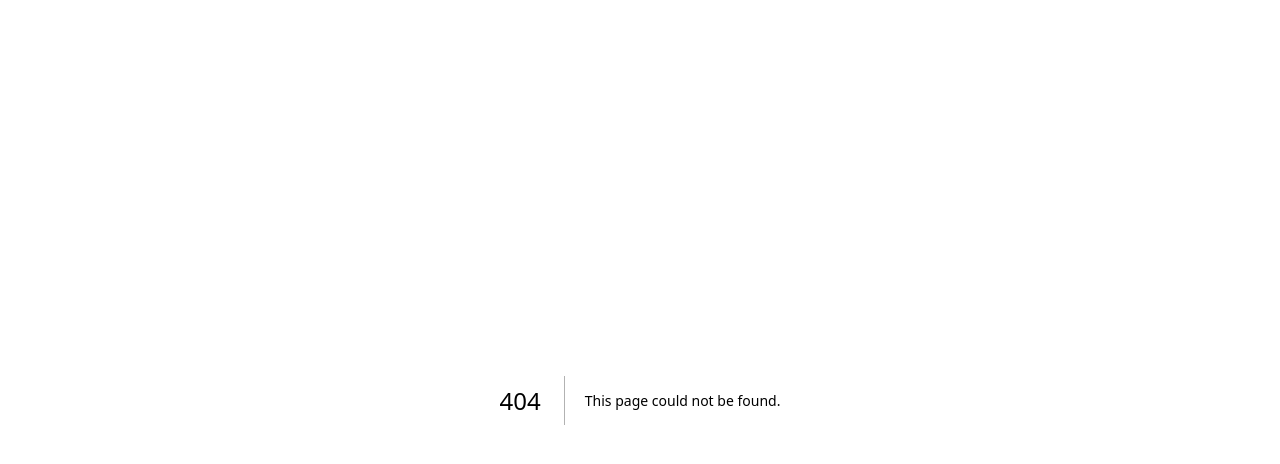
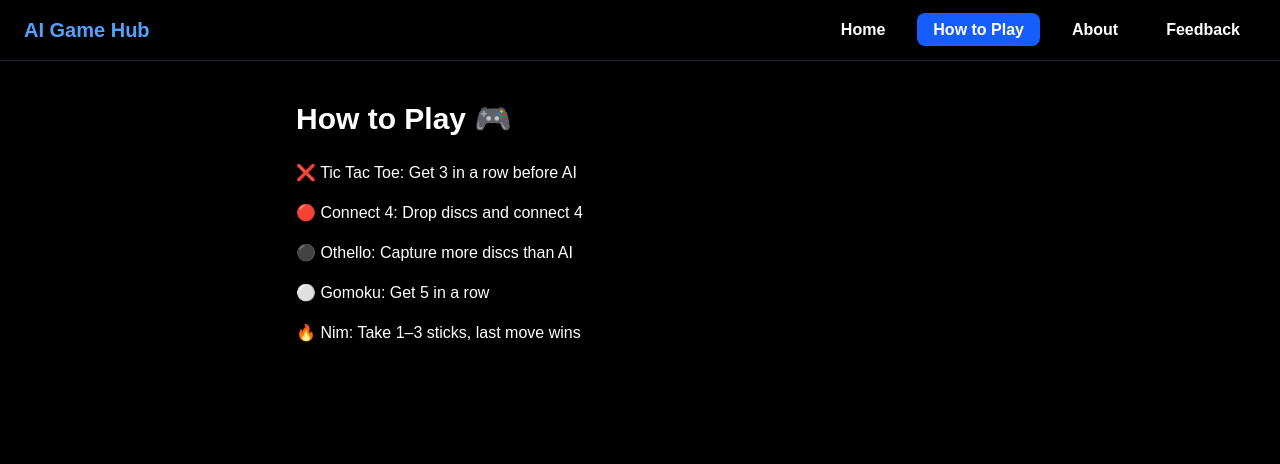
Before and after one commit to RuthlesSan/tic-tac-toe-ai, a Next.js app: page /how-to-play in a window 1280 px wide. Before the commit this address had no page. Shown: the top 464 px of the page. Built offline with nearby package versions, Linux system fonts and the light colour scheme.

Commit message:
added navbar

```diff
--- /dev/null
+++ b/app/about/page.js
@@ -0,0 +1,22 @@
+import Navbar from "@/components/Navbar";
+
+export default function About() {
+  return (
+    <div className="bg-black min-h-screen text-white">
+      <Navbar />
+
+      <div className="p-10 max-w-3xl mx-auto">
+        <h1 className="text-3xl font-bold mb-6">About</h1>
+
+        <p>
+          This AI Game Hub is a collection of classic strategy games
+          powered by AI algorithms like Minimax and heuristic search.
+        </p>
+
+        <p className="mt-4">
+          Built using Next.js, React, and Tailwind CSS.
+        </p>
+      </div>
+    </div>
+  );
+}
--- /dev/null
+++ b/app/feedback/page.js
@@ -0,0 +1,23 @@
+import Navbar from "@/components/Navbar";
+
+export default function Feedback() {
+  return (
+    <div className="bg-black min-h-screen text-white flex flex-col items-center justify-center">
+      <Navbar />
+
+      <div className="text-center">
+        <h1 className="text-3xl font-bold mb-4">Feedback 📝</h1>
+
+        <p className="mb-6">We'd love your feedback!</p>
+
+        <a
+          href="https://forms.gle/YOUR_GOOGLE_FORM_LINK"
+          target="_blank"
+          className="bg-blue-500 px-6 py-3 rounded-xl font-bold"
+        >
+          Give Feedback
+        </a>
+      </div>
+    </div>
+  );
+}
--- /dev/null
+++ b/app/how-to-play/page.js
@@ -0,0 +1,21 @@
+import Navbar from "@/components/Navbar";
+
+export default function HowToPlay() {
+  return (
+    <div className="bg-black min-h-screen text-white">
+      <Navbar />
+
+      <div className="p-10 max-w-3xl mx-auto">
+        <h1 className="text-3xl font-bold mb-6">How to Play 🎮</h1>
+
+        <ul className="space-y-4">
+          <li>❌ Tic Tac Toe: Get 3 in a row before AI</li>
+          <li>🔴 Connect 4: Drop discs and connect 4</li>
+          <li>⚫ Othello: Capture more discs than AI</li>
+          <li>⚪ Gomoku: Get 5 in a row</li>
+          <li>🔥 Nim: Take 1–3 sticks, last move wins</li>
+        </ul>
+      </div>
+    </div>
+  );
+}
--- /dev/null
+++ b/components/Navbar.js
@@ -0,0 +1,39 @@
+"use client";
+import Link from "next/link";
+import { usePathname } from "next/navigation";
+
+export default function Navbar() {
+  const path = usePathname();
+
+  const navItem = (href, label) => (
+    <Link href={href}>
+      <span
+        className={`px-4 py-2 rounded-lg font-semibold cursor-pointer transition ${
+          path === href
+            ? "bg-blue-600"
+            : "hover:bg-gray-700"
+        }`}
+      >
+        {label}
+      </span>
+    </Link>
+  );
+
+  return (
+    <div className="w-full bg-black text-white flex justify-between items-center px-6 py-4 border-b border-gray-800">
+
+      {/* Logo */}
+      <h1 className="text-xl font-bold text-blue-400">
+        AI Game Hub
+      </h1>
+
+      {/* Nav Links */}
+      <div className="flex gap-4">
+        {navItem("/", "Home")}
+        {navItem("/how-to-play", "How to Play")}
+        {navItem("/about", "About")}
+        {navItem("/feedback", "Feedback")}
+      </div>
+    </div>
+  );
+}
```
